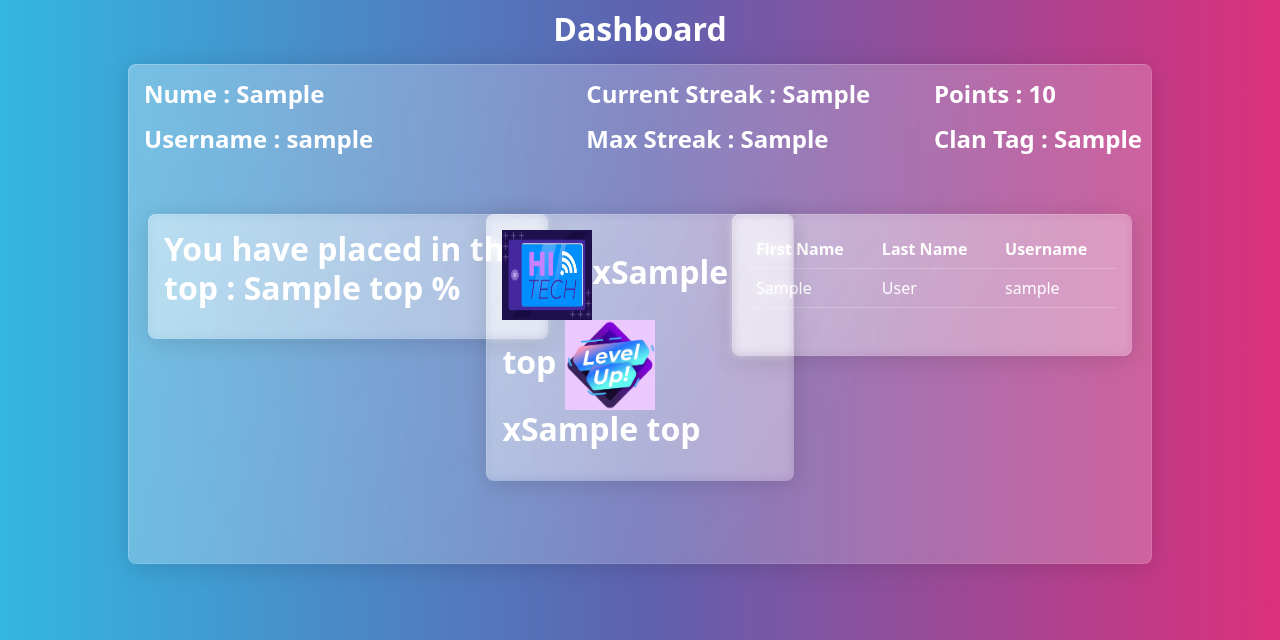
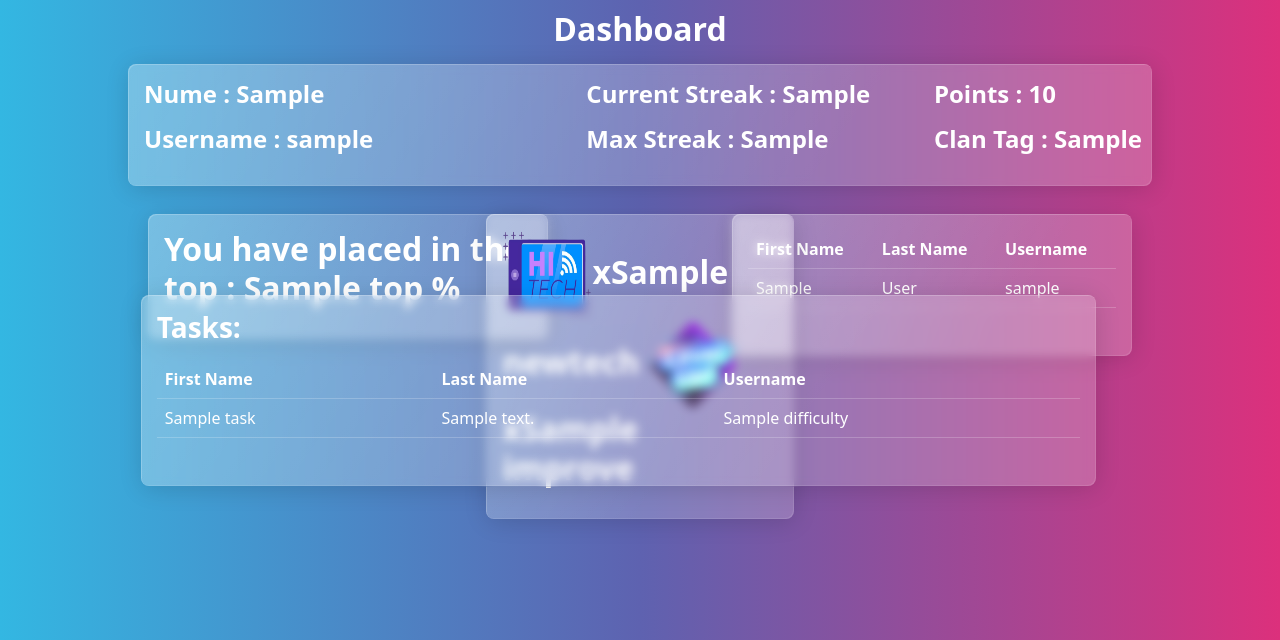
Before and after one commit to TimiAndrei/Productivity-App-CST-Hackathon, a Django app: template Webapp/Product/templates/dashboard.html in a window 1280 px wide. Shown: the part 160-800 px from the top of the page. Run offline with Django 3.2, Linux system fonts and the light colour scheme; the template is opened without the code that fills it: most values are stand-ins (such as "Sample title", 1, 10 or a date in 2020); some libraries are stand-ins or nearby versions.

```diff
--- a/Webapp/Product/forms.py
+++ b/Webapp/Product/forms.py
@@ -16,3 +16,7 @@ class addUserForm(forms.Form):
     username = forms.CharField(max_length=100)
     password = forms.CharField(max_length=100)
     clan_tag= forms.CharField(max_length=100)
+
+class loginForm(forms.Form):
+    username = forms.CharField(max_length=100)
+    password = forms.CharField(max_length=100)
--- a/Webapp/Product/templates/dashboard.html
+++ b/Webapp/Product/templates/dashboard.html
@@ -53,7 +53,7 @@
 </div>
 <div style="display:flex; flex-wrap:flex;">
     <div class="card border-secondary mb-3"
-        style="width: 80%; height:500px; min-width:700px; margin: auto; position: absolute; right:0; left:0; padding:1em">
+        style="width: 80%; height:auto; min-width:700px; margin: auto; position: absolute; right:0; left:0; padding:1em">
         <div style="display:flex; flex-direction:row; ">
             <div>
                 <h4>Nume : {{ person.first_name }}</h4>
@@ -109,10 +109,43 @@
         <div class="card border-success mb-3"
             style="width: 30%; height:auto; min-width:300px; margin: auto; position: absolute; top:150px; left:35%; padding:1em">
 
-            <h2><img src="../static/images/high_tech_cropped.jpg" style="width:90px; height:90px">x{{top}}
-                <img src="../static/images/level_up_cropped.jpg" style="width:90px; height:90px">x{{top}}
+            <h2><img src="../static/images/high_tech_no_bg.png" style="width:90px; height:90px">x{{newtech}}
+                <img src="../static/images/level_up_no_bg.png" style="width:90px; height:90px">x{{improve}}
             </h2>
         </div>
+    </div>
+
+    <div class="card border-success mb-3"
+        style="width: 25%; height:auto; width:955px; margin: auto; position: absolute; margin-top:18%; margin-left:11%; padding:1em">
+        <h3>Tasks:</h3>
+        <table class="table">
+            <thead>
+
+                <tr>
+
+                    <th scope="col">First Name</th>
+                    <th scope="col">Last Name</th>
+                    <th scope="col">Username</th>
+
+                </tr>
+
+            </thead>
+
+            <tbody>
+
+
+                {% for task in tasks %}
+                <tr>
+
+                    <td>{{ task.title }}</td>
+                    <td>{{ task.description }}</td>
+                    <td>{{ task.difficulty }}</td>
+
+                </tr>
+                {% endfor %}
+
+            </tbody>
+        </table>
     </div>
 </div>
 
--- a/Webapp/Product/urls.py
+++ b/Webapp/Product/urls.py
@@ -3,12 +3,11 @@ from . import views
 
 urlpatterns=[
     path('',views.index),
-    path('login/',views.my_login),
     path('register/',views.register, name='register'),
     path('my-login/',views.my_login, name='my-login'),
     path('dashboard/',views.dashboard, name='dashboard'),
     path('register/',views.register, name='register'),
     path('addtask/',views.addtask, name='addtask'),
     path('adduser/',views.adduser, name='adduser'),
-    path('dashboard/<str:username>',views.dashboard, name='dashboard'),
+    path('dashboard/<str:username>/',views.dashboard, name='dashboard'),
 ]
--- a/Webapp/Product/user_list.py
+++ b/Webapp/Product/user_list.py
@@ -1,5 +1,6 @@
 from user import user
 from tasks import task
+from datetime import date
 
 class userList:
     users = []
@@ -108,6 +109,7 @@ l.addUser("Mircea", "Ionescu", "parola123", "CNMV5", "U14")
 l.addUser("Mircea", "Ionescu", "parola123", "CNMV5", "U15")
 
 l.users[0].points = 10
+l.users[0].addTask(task("Primul task", "Hai sa adaugan si o descirere", True, "Hard", date.today(), "Task"))
 l.users[1].points = 20
 l.users[2].points = 5
 l.users[3].points = 15
```
Also changed, not shown: Webapp/Product/views.py (+45 -6 lines).
